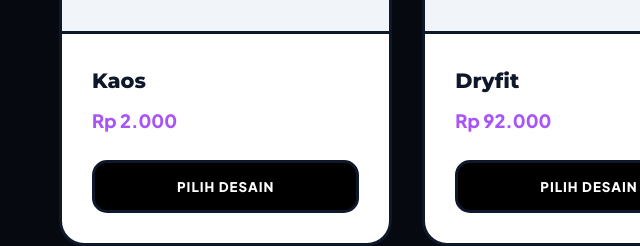
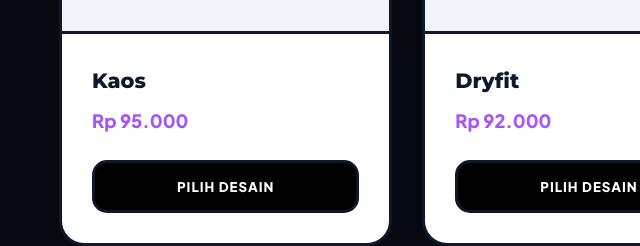
Before and after one commit to Alfeolus/WebRBG, a website: page pomerch/index.html in a window 1280 px wide. Shown: the part 849-1095 px from the top of the page, 51-691 px from the left. Drawn offline with Linux system fonts and the light colour scheme.

Commit message:
mengubah harga kaos

```diff
--- a/pomerch/index.html
+++ b/pomerch/index.html
@@ -51,7 +51,7 @@
                 <div class="img-wrapper"><img src="pomerch/images/kaos/kaos-preview.png" alt="Kaos"></div>
                 <div class="product-info">
                     <h3>Kaos</h3>
-                    <div class="price">Rp 2.000</div>
+                    <div class="price">Rp 95.000</div>
                     <button class="action-button">Pilih Desain</button>
                 </div>
             </div>
```
